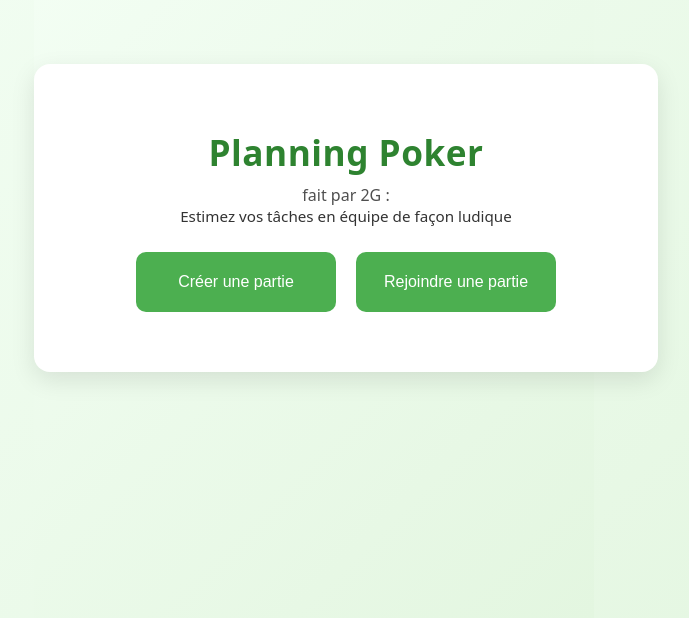
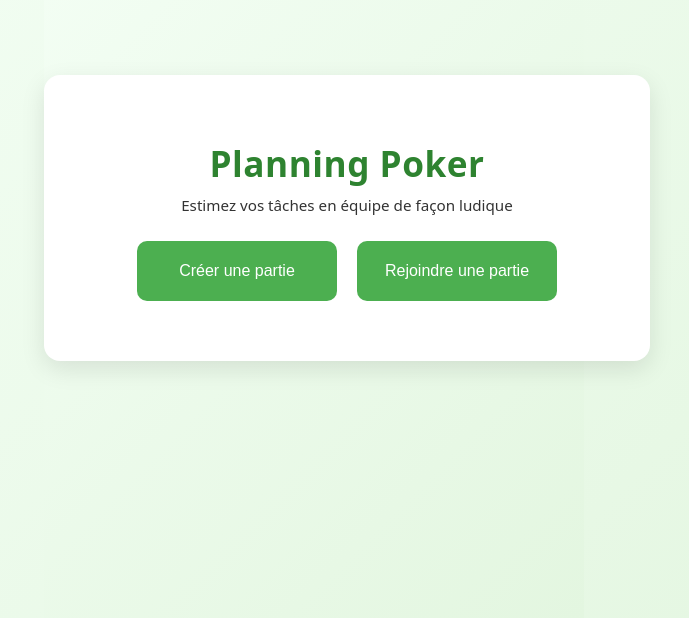
Before and after one commit to ggratchev/PlanningPoker, a React (Vite) app in the folder frontend/: page / in a window 1280 px wide. Shown: the part 182-800 px from the top of the page, without its empty margins (326-1015 px from the left). Built offline with nearby package versions, Linux system fonts and the light colour scheme.

Commit message:
added animations to make it more enjoyable

```diff
--- a/frontend/src/App.css
+++ b/frontend/src/App.css
@@ -34,13 +34,16 @@ body, html {
   font-weight: 600;
 }
 
-.auteur {
+/*
+  .auteur {
   margin: 0;
   color: #4f4f4f;
   font-size: 1rem;
   font-weight: 500;
   text-align: center;
 }
+
+*/
 
 .description {
   color: #333;
@@ -55,8 +58,9 @@ body, html {
   display: flex;
   justify-content: center;
   align-items: center;
-  height: 100px;        /* on enlève la hauteur fixe */
-  margin-top: -30px;    /* distance entre le texte et les boutons */
+  height: 100px;  /* on enlève la hauteur fixe */
+  margin-top: -30px;  /* distance entre le texte et les boutons */
+  gap: 20px;  /* espace propre entre les boutons */
 }
 
 /* Boutons */
@@ -65,7 +69,7 @@ body, html {
   height: 60px;
   width: 200px;
   border-radius: 10px;
-  margin: 5px 10px;    /* un peu moins de marge verticale */
+  margin: 0; /* le gap gere l’espace */
   border: none;
   color: white;
   cursor: pointer;
@@ -73,4 +77,25 @@ body, html {
   font-size: 16px;
   text-align: center;
   box-sizing: border-box;
+
+  display: flex;  /* centre le texte parfaitement */
+  justify-content: center;
+  align-items: center;
+
+  transition: background-color 0.2s ease,
+              transform 0.15s ease,
+              box-shadow 0.2s ease;
 }
+
+/* Les effets */
+.bouton_principal:hover {
+  background-color: #45a049;
+  transform: translateY(-2px);
+  box-shadow: 0 4px 10px rgba(76, 175, 80, 0.3);
+}
+
+/* Effet léger au clic */
+.bouton_principal:active {
+  transform: translateY(0);
+  box-shadow: 0 2px 4px rgba(76, 175, 80, 0.2);
+}
--- a/frontend/src/App.tsx
+++ b/frontend/src/App.tsx
@@ -18,7 +18,6 @@ function App() {
         <h1 className="titre_principal">
           Planning Poker
         </h1>
-        <p className="auteur">fait par 2G :</p>
         <p className="description">
           Estimez vos tâches en équipe de façon ludique
         </p>
```
